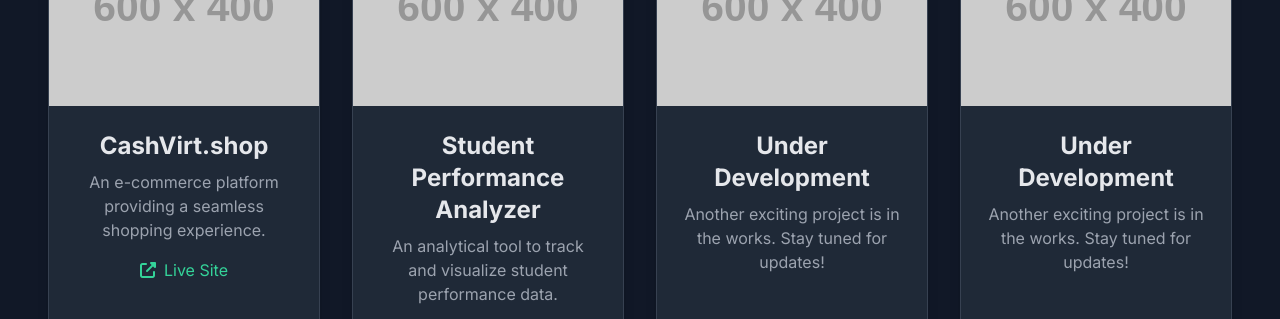
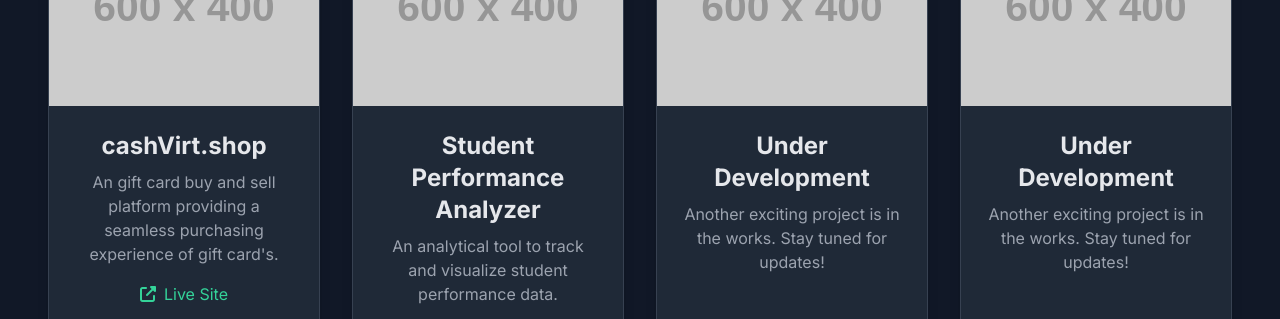
Before and after one commit to mohammed-zaid123/portfolio, a plain HTML site: page MOHAMMED_ZAID.html in a window 1280 px wide. Shown: the part 1980-2299 px from the top of the page. Drawn offline with nearby package versions, Linux system fonts and the light colour scheme; placeholder pictures from the web are drawn by us.

Commit message:
Updated cashvirt basic details

```diff
--- a/MOHAMMED_ZAID.html
+++ b/MOHAMMED_ZAID.html
@@ -405,11 +405,11 @@
               />
               <div class="p-6 text-center">
                 <h3 class="text-2xl font-bold text-primary mb-2">
-                  CashVirt.shop
+                  cashVirt.shop
                 </h3>
                 <p class="text-secondary mb-4">
-                  An e-commerce platform providing a seamless shopping
-                  experience.
+                  An gift card buy and sell platform providing a seamless purchasing
+                  experience of gift card's.
                 </p>
                 <div class="flex justify-center space-x-4">
                   <a
```
